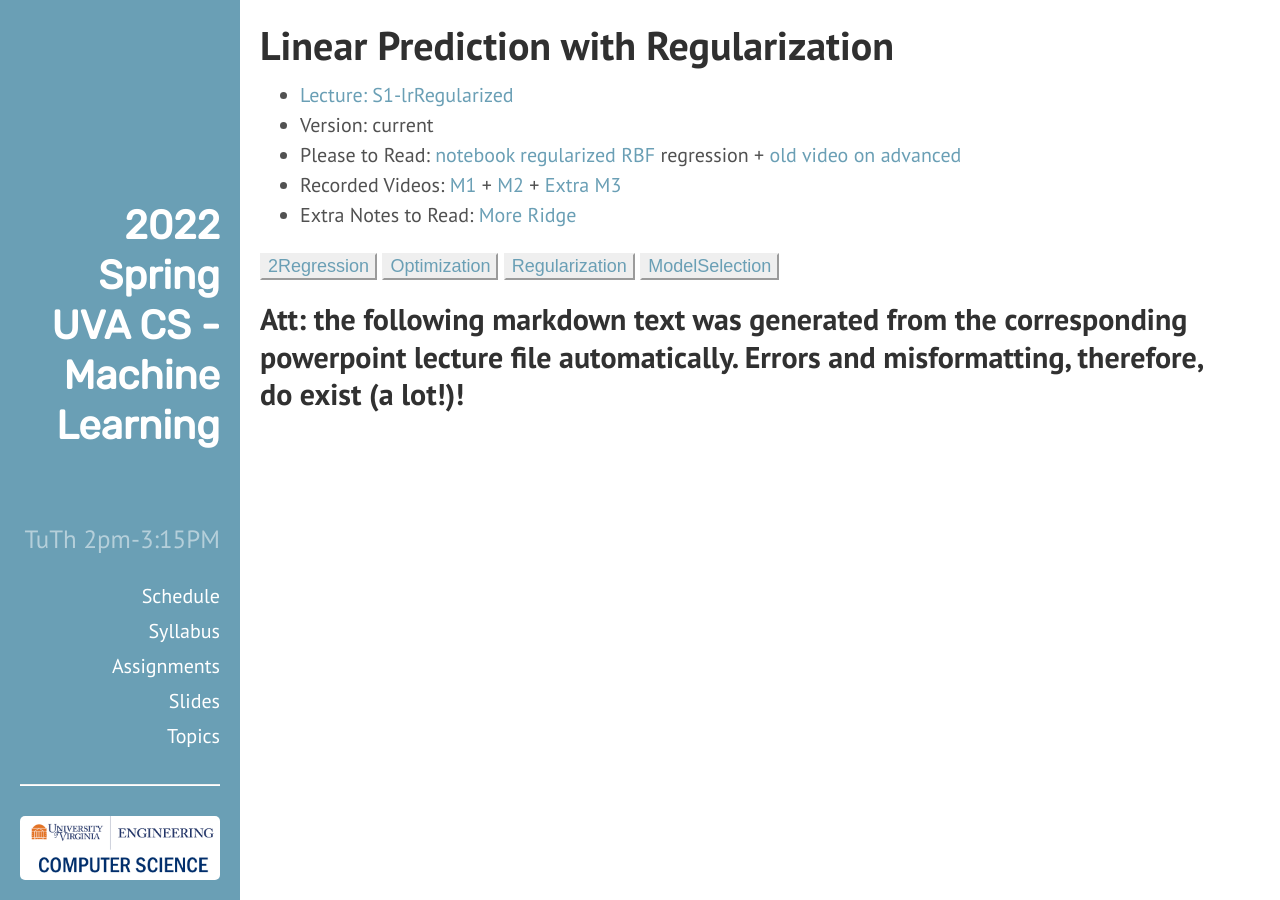
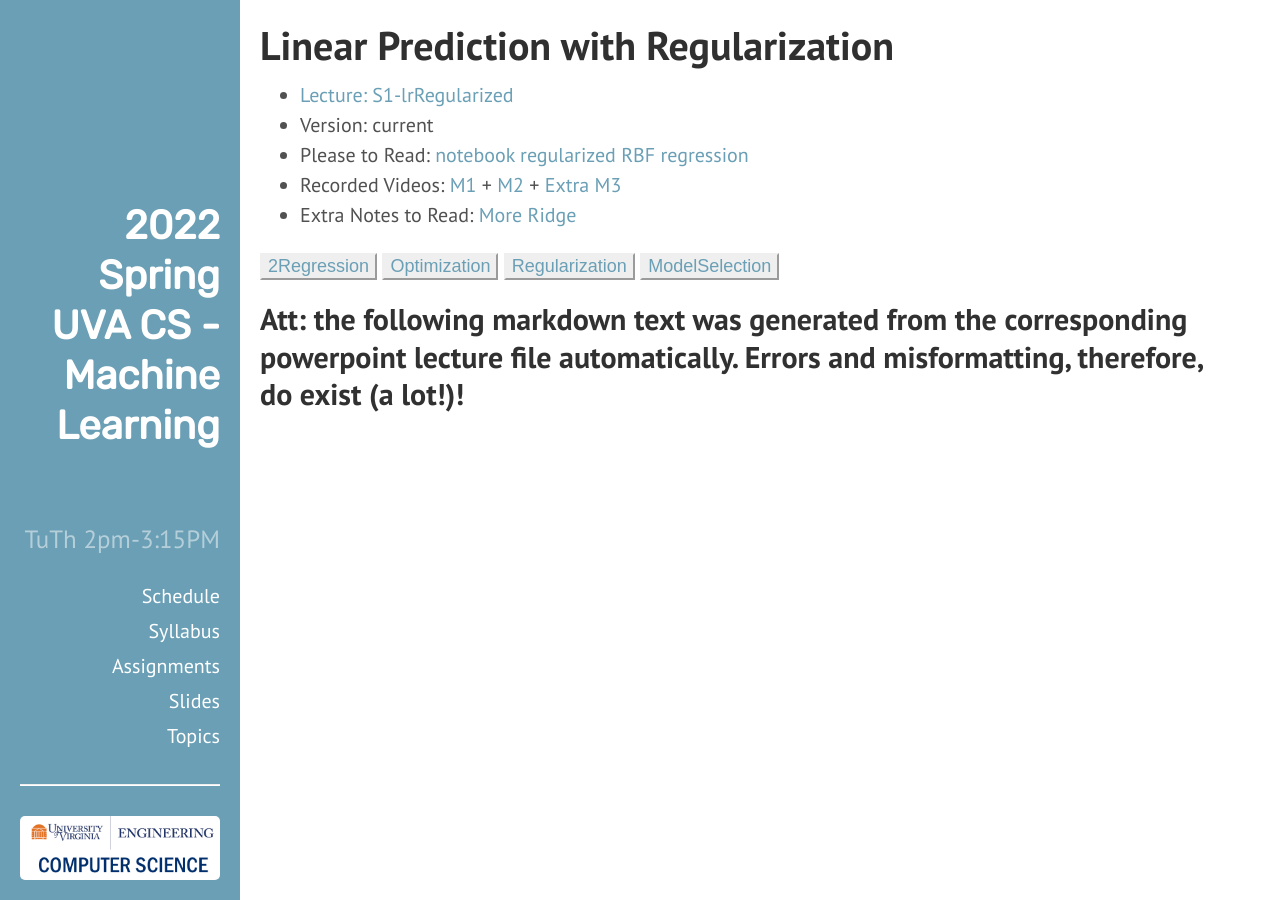
Before and after one commit to qiyanjun/2022sp-UVA-CS-MachineLearningDeep, a Jekyll site: the page built from _contents/S1-L07-LRR.md, in a window 1280 px wide. Built offline with Jekyll 4.4.1, drawn with Linux system fonts in a browser that asks for light colours.

Commit message:
Update S1-L07-LRR.md

```diff
--- a/_contents/S1-L07-LRR.md
+++ b/_contents/S1-L07-LRR.md
@@ -6,7 +6,7 @@ lectureVersion: current
 extraContent:
 morenotes: <a href="http://www.stat.cmu.edu/~ryantibs/datamining/lectures/16-modr1.pdf"> More Ridge </a>
 video: <a href="https://youtu.be/w3XwJc8JR1M"> M1</a> + <a href="https://youtu.be/n2c8l0zxvYQ"> M2</a> + <a href="https://youtu.be/BJ83zwSoJzY"> Extra M3</a>
-notes: <a href="https://colab.research.google.com/drive/16LCQGg5Be6XH5yq9NwoVXcOFoAZIgQN_?usp=sharing">notebook regularized RBF </a>regression + <a href="https://youtu.be/-WeRHgcxhG8">old video on advanced</a>
+notes: <a href="https://colab.research.google.com/drive/16LCQGg5Be6XH5yq9NwoVXcOFoAZIgQN_?usp=sharing">notebook regularized RBF regression</a>
 categories: tabular
 tags:
 - 2Regression
```
